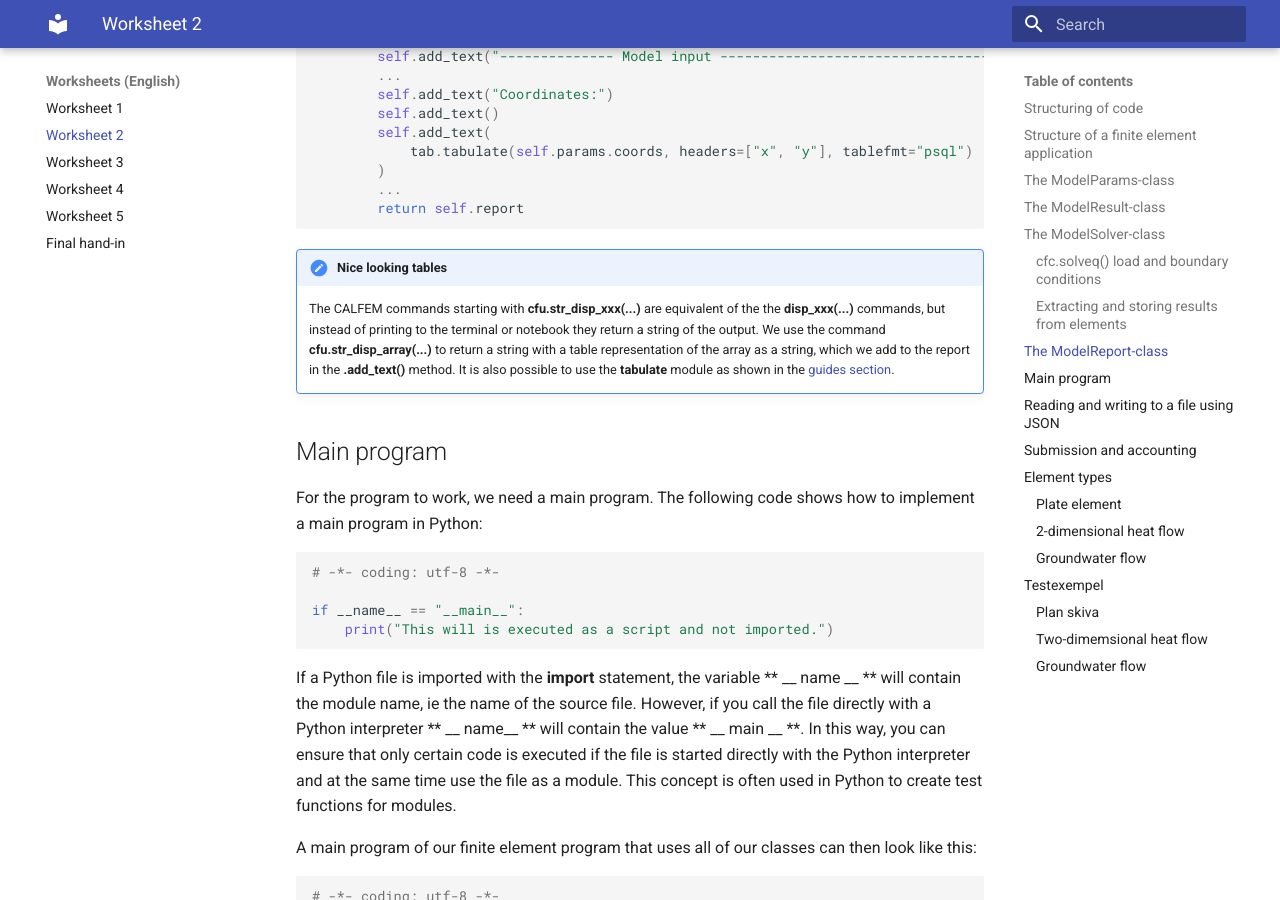
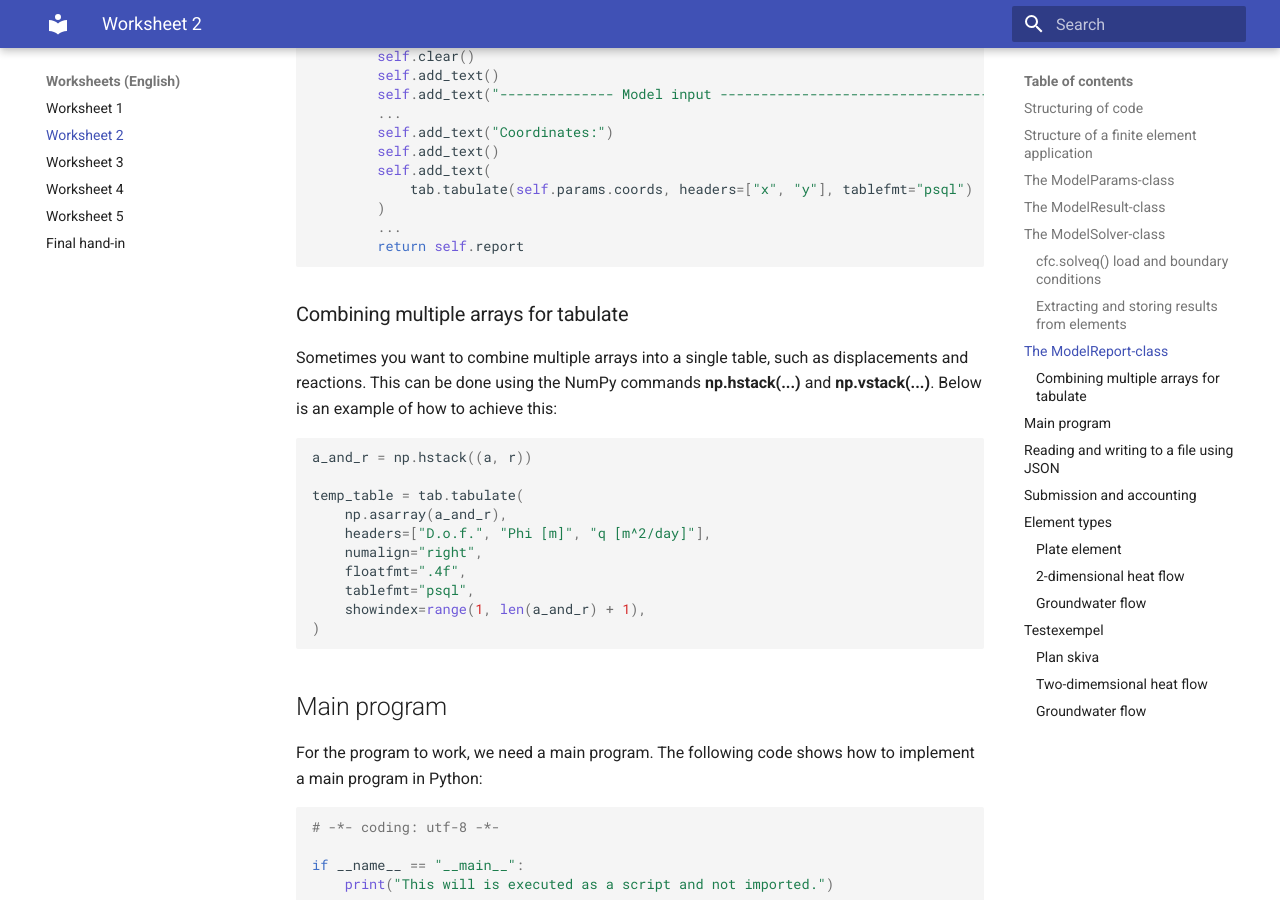
Before and after one commit to jonaslindemann/vsmn20, an MkDocs documentation site: the page built from docs/assignment2_eng.md, in a window 1280 px wide and 900 px high, scrolled down 6631 px. Built offline with MkDocs 1.6.1 and Material for MkDocs 9.7.7, drawn with Linux system fonts in a browser that asks for light colours; comment, search, counter and statistics services are not loaded; some of the changed text lies outside the part shown.

Commit message:
Added some info regarding hstack, vstack.

````diff
--- a/docs/assignment2_eng.md
+++ b/docs/assignment2_eng.md
@@ -38,6 +38,7 @@ We begin by defining a python-module, flowmodel.py (chose a name depending on th
 import numpy as np
 import calfem.core as cfc
 import calfem.utils as cfu
+import tabulate as tab
 ```
 
 For the implementation, we will use object-oriented programming, ie, divide the program into logical objects that can be reused and allow for the expansion and reuse of code. 4 logical classes can be identified for the calculation model:
@@ -57,6 +58,7 @@ The class input data must contain all inputs required to perform the calculation
 import numpy as np
 import calfem.core as cfc
 import calfem.utils as cfu
+import tabulate as tab
 import json
 
 class ModelParams:
@@ -279,9 +281,27 @@ class ModelReport:
         return self.report
 ```
 
-!!! note "Nice looking tables"
+<!-- !!! note "Nice looking tables"
 
     The CALFEM commands starting with **cfu.str_disp_xxx(...)** are equivalent of the the **disp_xxx(...)** commands, but instead of printing to the terminal or notebook they return a string of the output. We use the command **cfu.str_disp_array(...)** to return a string with a table representation of the array as a string, which we add to the report in the **.add_text()** method. It is also possible to use the **tabulate** module as shown in the [guides section](data_in_tables.md).
+-->
+
+### Combining multiple arrays for tabulate
+
+Sometimes you want to combine multiple arrays into a single table, such as displacements and reactions. This can be done using the NumPy commands **np.hstack(...)** and **np.vstack(...)**. Below is an example of how to achieve this:
+
+``` py
+a_and_r = np.hstack((a, r))
+
+temp_table = tab.tabulate(
+    np.asarray(a_and_r),
+    headers=["D.o.f.", "Phi [m]", "q [m^2/day]"],
+    numalign="right",
+    floatfmt=".4f",
+    tablefmt="psql",
+    showindex=range(1, len(a_and_r) + 1),
+)
+```
 
 
 ## Main program
````
